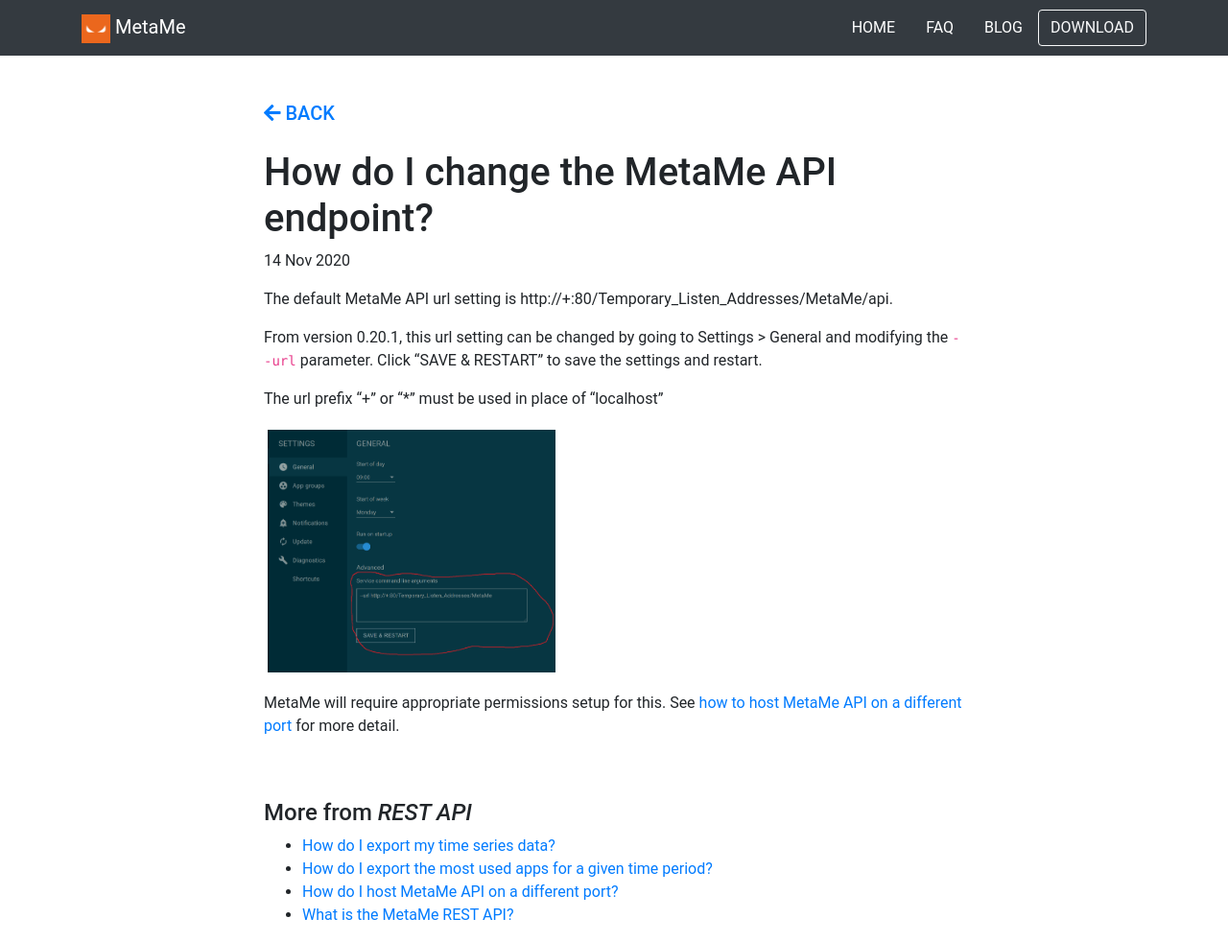
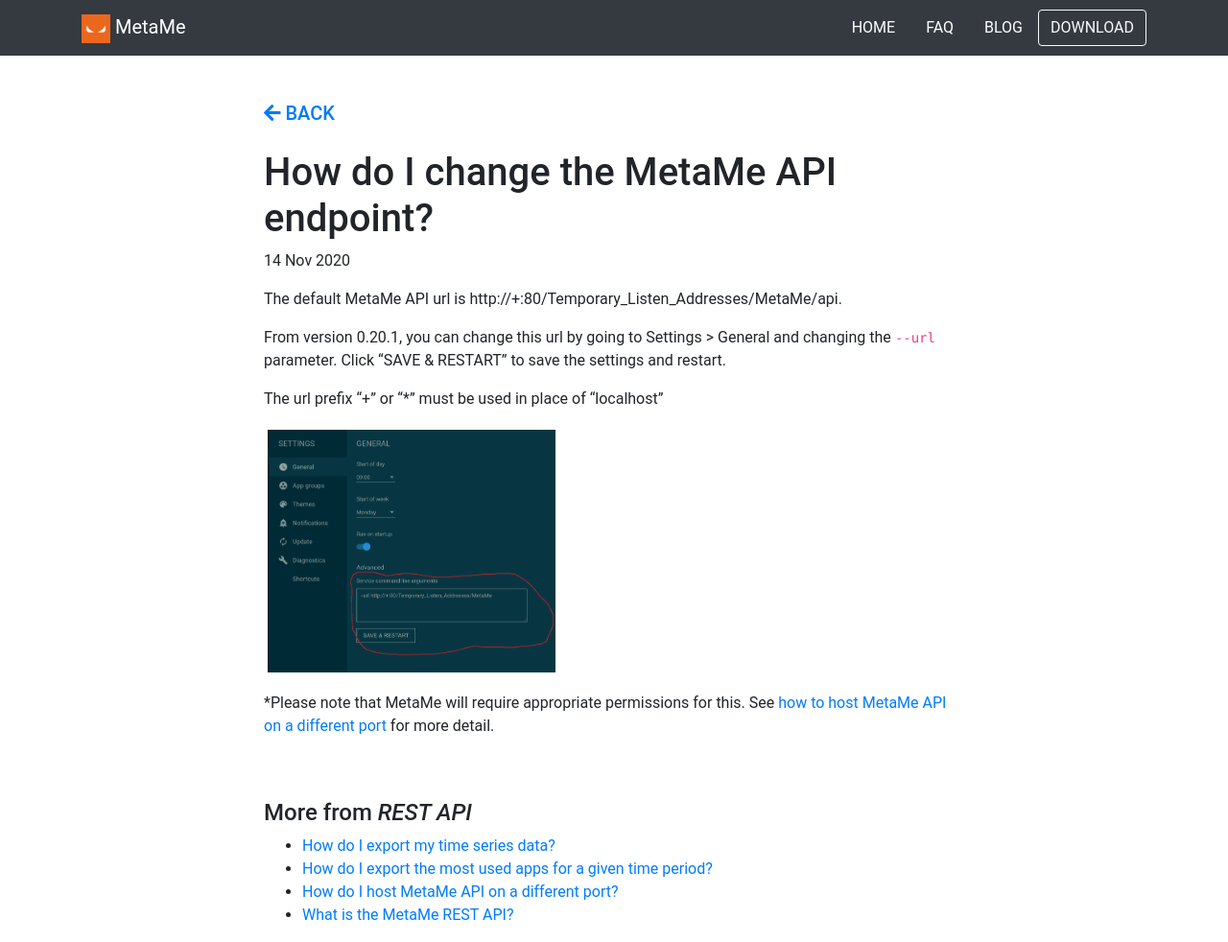
Before and after one commit to meta-me/metame-website, a Jekyll site: the page built from help/_posts/2020-11-14-how-do-i-change-the-metame-api-endpoint.md, in a window 1280 px wide. Shown: the whole page at 96% size. Built offline with Jekyll 4.4.1, drawn with Linux system fonts in a browser that asks for light colours; comment, search, counter and statistics services are not loaded.

Commit message:
Minor copy improvements

```diff
--- a/help/_posts/2020-11-14-how-do-i-change-the-metame-api-endpoint.md
+++ b/help/_posts/2020-11-14-how-do-i-change-the-metame-api-endpoint.md
@@ -4,12 +4,12 @@
 section: REST API
 ---
 
-The default MetaMe API url setting is http://+:80/Temporary_Listen_Addresses/MetaMe/api.
+The default MetaMe API url is http://+:80/Temporary_Listen_Addresses/MetaMe/api.
 
-From version 0.20.1, this url setting can be changed by going to Settings > General and modifying the `--url` parameter. Click "SAVE & RESTART" to save the settings and restart.
+From version 0.20.1, you can change this url by going to Settings > General and changing the `--url` parameter. Click "SAVE & RESTART" to save the settings and restart.
 
 The url prefix "+" or "*" must be used in place of "localhost"
 
 <img class="m-1" src="/assets/metame-service-command-line-args.png" alt="MetaMe service command line arguments" width="300"/>
 
-MetaMe will require appropriate permissions setup for this. See [how to host MetaMe API on a different port](/help/2020/11/14/how-to-host-metame-api-on-a-different-port) for more detail.
+*Please note that MetaMe will require appropriate permissions for this. See [how to host MetaMe API on a different port](/help/2020/11/14/how-to-host-metame-api-on-a-different-port) for more detail.
```
